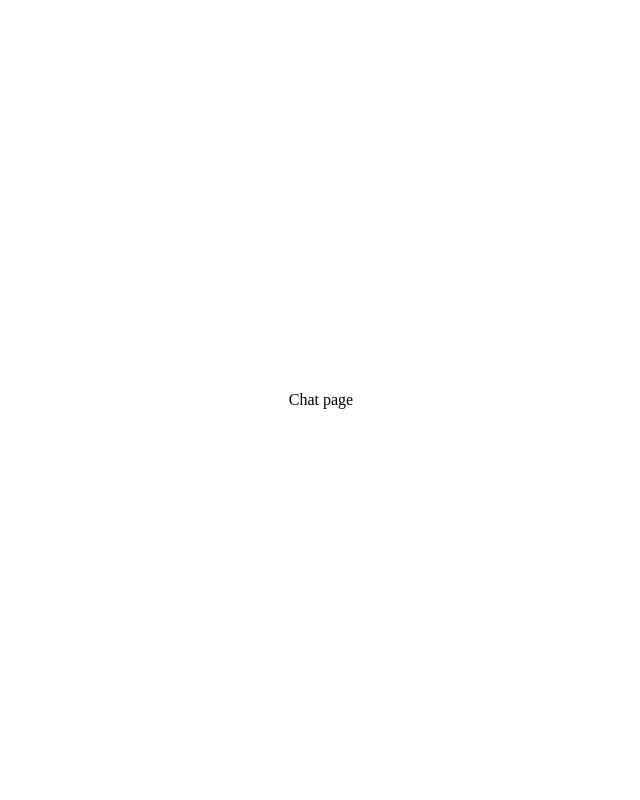
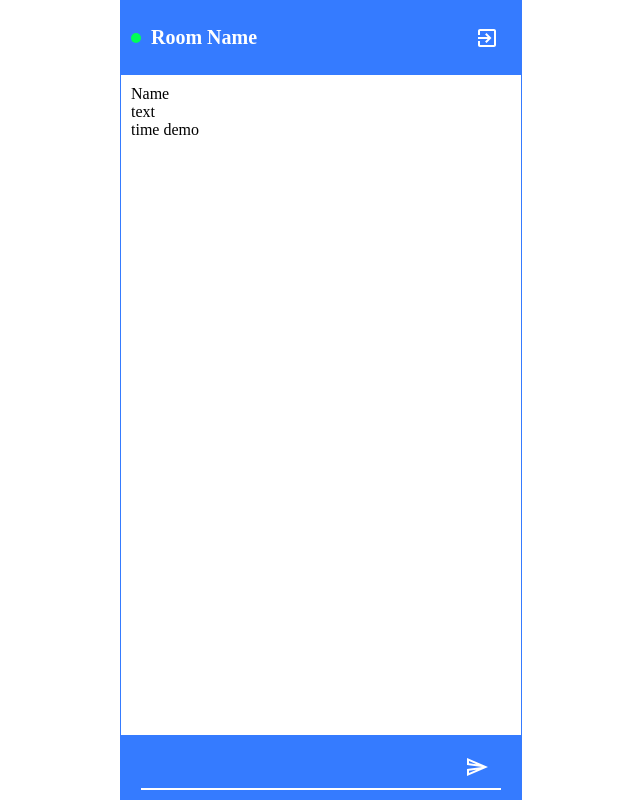
Before and after one commit to tahmid86664/mern-chat-app, a React (Create React App) app in the folder client/: page /chat in a window 1280 px wide. Shown: the whole page, without its empty margins (319-959 px from the left). Built offline with nearby package versions, Linux system fonts and the light colour scheme.

Commit message:
created chat component and design chat header and footer

```diff
--- a/client/package.json
+++ b/client/package.json
@@ -3,6 +3,8 @@
   "version": "0.1.0",
   "private": true,
   "dependencies": {
+    "@material-ui/core": "^4.11.4",
+    "@material-ui/icons": "^4.11.2",
     "@testing-library/jest-dom": "^5.11.4",
     "@testing-library/react": "^11.1.0",
     "@testing-library/user-event": "^12.1.10",
--- a/client/src/components/chat/chat.component.jsx
+++ b/client/src/components/chat/chat.component.jsx
@@ -1,13 +1,47 @@
 import React from 'react';
+import { Link } from 'react-router-dom';
 
 import './chat.style.css';
+
+// import ExitToAppIcon from '@material-ui/icons/ExitToApp';
+import ExitToAppIcon from '@material-ui/icons/ExitToApp';
+import SendOutlinedIcon from '@material-ui/icons/SendOutlined';
+import { IconButton } from '@material-ui/core';
 
 const Chat = () => {
     return (
         <div className="chat">
-            Chat page
+            <div className="chat__header">
+                <div className="chat__header__left">
+                    <div className="chat__header__onlineIcon"></div>
+                    <p className="chat__header__roomName">Room Name</p>
+                </div>
+                <div className="chat__header__right">
+                    <Link to="/join" onClick={() => window.location.href='/'}>
+                        {/* this onClick={() => window.location.href='/'} need for page refreshing */}
+                        <IconButton>
+                            <ExitToAppIcon />
+                        </IconButton>
+                    </Link>
+                </div>
+            </div>
+            <div className="chat__body">
+                <div className="message">
+                    <p className="message__senderName">Name</p>
+                    <p className="message__body">text</p>
+                    <span className="message__timestamp">time demo</span>
+                </div>
+            </div>
+            <div className="chat__footer">
+                <form className="chat__footer__inputForm">
+                    <input type="text" className="chat__footer__text__input" />
+                    <IconButton>
+                        <SendOutlinedIcon />
+                    </IconButton>
+                </form>
+            </div>
         </div>
-    )
+    );
 }
 
 export default Chat;
--- a/client/src/components/chat/chat.style.css
+++ b/client/src/components/chat/chat.style.css
@@ -0,0 +1,90 @@
+.chat {
+  display: flex;
+  flex-direction: column;
+  width: 400px;
+  /* border: 1.2px solid #c7c7c7; */
+  height: 100%;
+  background-color: cadetblue;
+  justify-content: space-between;
+  border-left: 1px solid #357bff;
+  border-right: 1px solid #357bff;
+}
+
+.chat__header {
+  display: flex;
+  flex-direction: row;
+  justify-content: space-between;
+  height: 55px;
+  background-color: #357bff;
+  color: white;
+  padding: 10px 0;
+}
+
+.chat__header__left{
+  display: flex;
+  flex-direction: row;
+  align-items: center;
+  padding-left: 10px;
+}
+
+.chat__header__onlineIcon{
+  width: 10px;
+  height: 10px;
+  border-radius: 50%;
+  background-color: #00ff55;
+  margin-right: 10px;
+}
+
+.chat__header__roomName {
+  font-size: 20px;
+  font-weight: 550;
+}
+
+.chat__header__right {
+  display: flex;
+  flex-direction: row;
+  align-items: center;
+  padding-right: 10px;
+}
+
+.chat__header__right .MuiIconButton-root {
+  color: #ffffff;
+}
+
+.chat__body {
+  padding: 10px;
+  background-color: white;
+  flex: 1 1 auto;
+}
+
+.chat__footer {
+  display: flex;
+  flex-direction: row;
+  height: 45px;
+  background-color: #357bff;
+  padding: 10px 20px;
+  color: white;
+}
+
+.chat__footer__inputForm {
+  width: 100%;
+  display: flex;
+  flex-direction: row;
+  justify-content: space-between;
+  border-bottom: 2px solid white;
+}
+
+.chat__footer__text__input {
+  width: 100%;
+  background-color: transparent;
+  font-size: 15px;
+  font-weight: 500;
+  color: white;
+  border: none;
+  outline-width: 0;
+  margin-left: 10px;
+}
+
+.chat__footer__inputForm .MuiIconButton-root {
+  color: #ffffff;
+}
```
Also changed, not shown: 1 other file (tests, documents, lock files or other folders).
